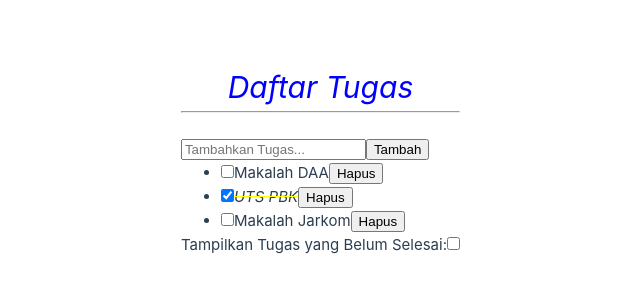
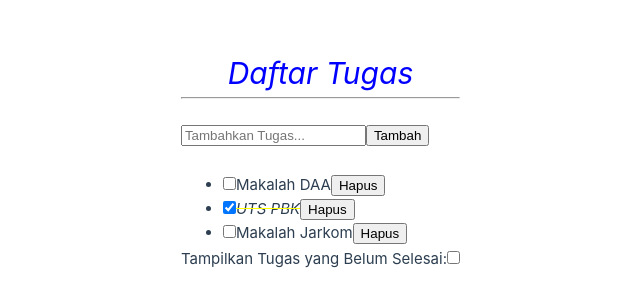
Before and after one commit to cintiadesandi/28-PBK-UTS-213510782, a Vue app: page / in a window 1280 px wide. Shown: the part 240-546 px from the top of the page, without its empty margins (180-820 px from the left). Built offline with nearby package versions, Linux system fonts and the light colour scheme.

Commit message:
Update App.vue

```diff
--- a/src/App.vue
+++ b/src/App.vue
@@ -4,7 +4,8 @@
     <form @submit.prevent="addActivity">
       <input type="text" v-model="newActivity" placeholder="Tambahkan Tugas...">
       <button>Tambah</button>
-    </form>
+    </form><br>
+    <table>
     <ul>
       <li v-for="(activity, index) in filteredActivities" :key="index" :class="{ done: activity.completed }">
         <input type="checkbox" v-model="activity.completed">
@@ -12,6 +13,7 @@
         <button @click="removeActivity(index)">Hapus</button>
       </li>
     </ul>
+    </table>
     <div>
       <label>Tampilkan Tugas yang Belum Selesai:</label>
       <input type="checkbox" v-model="showUnfinished">
```
